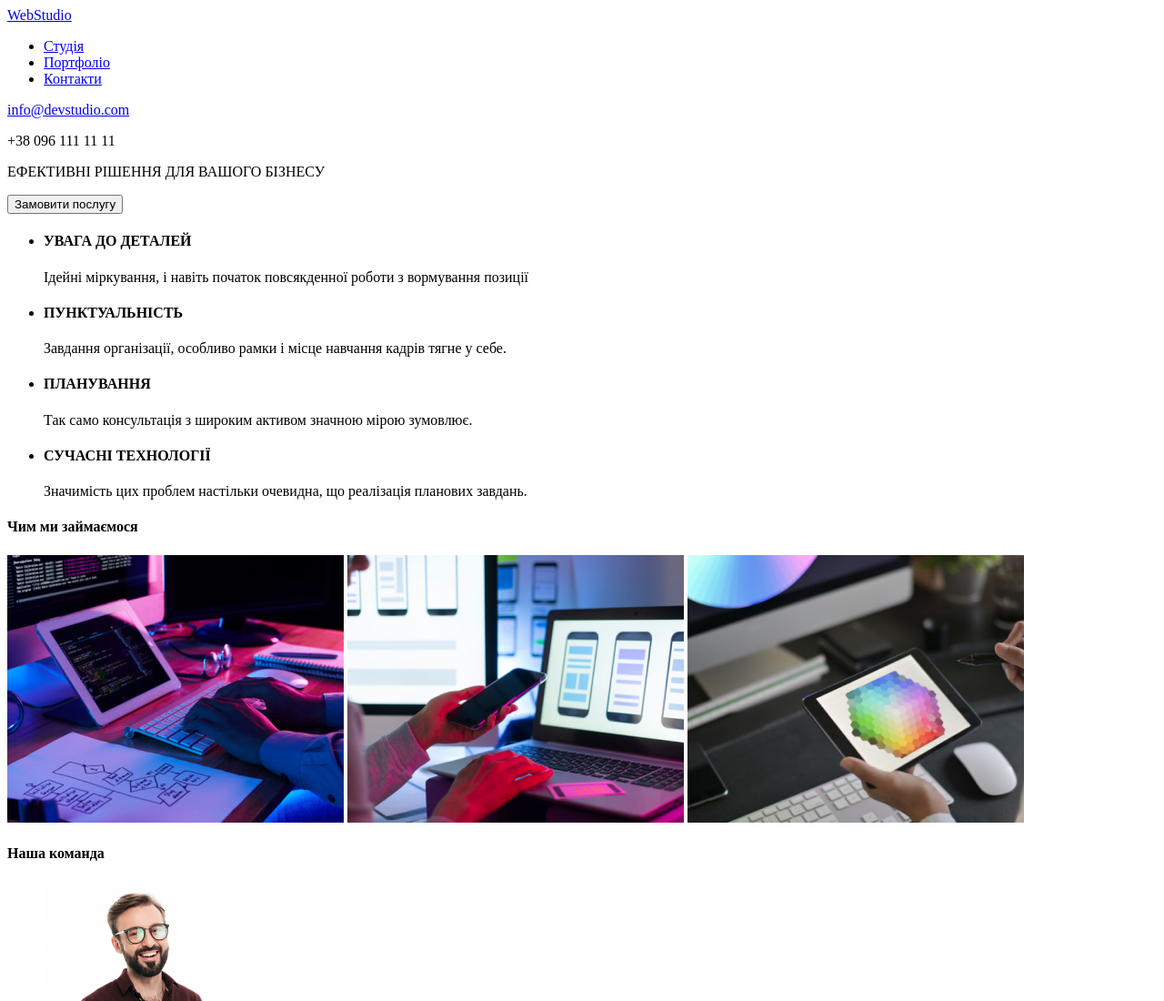
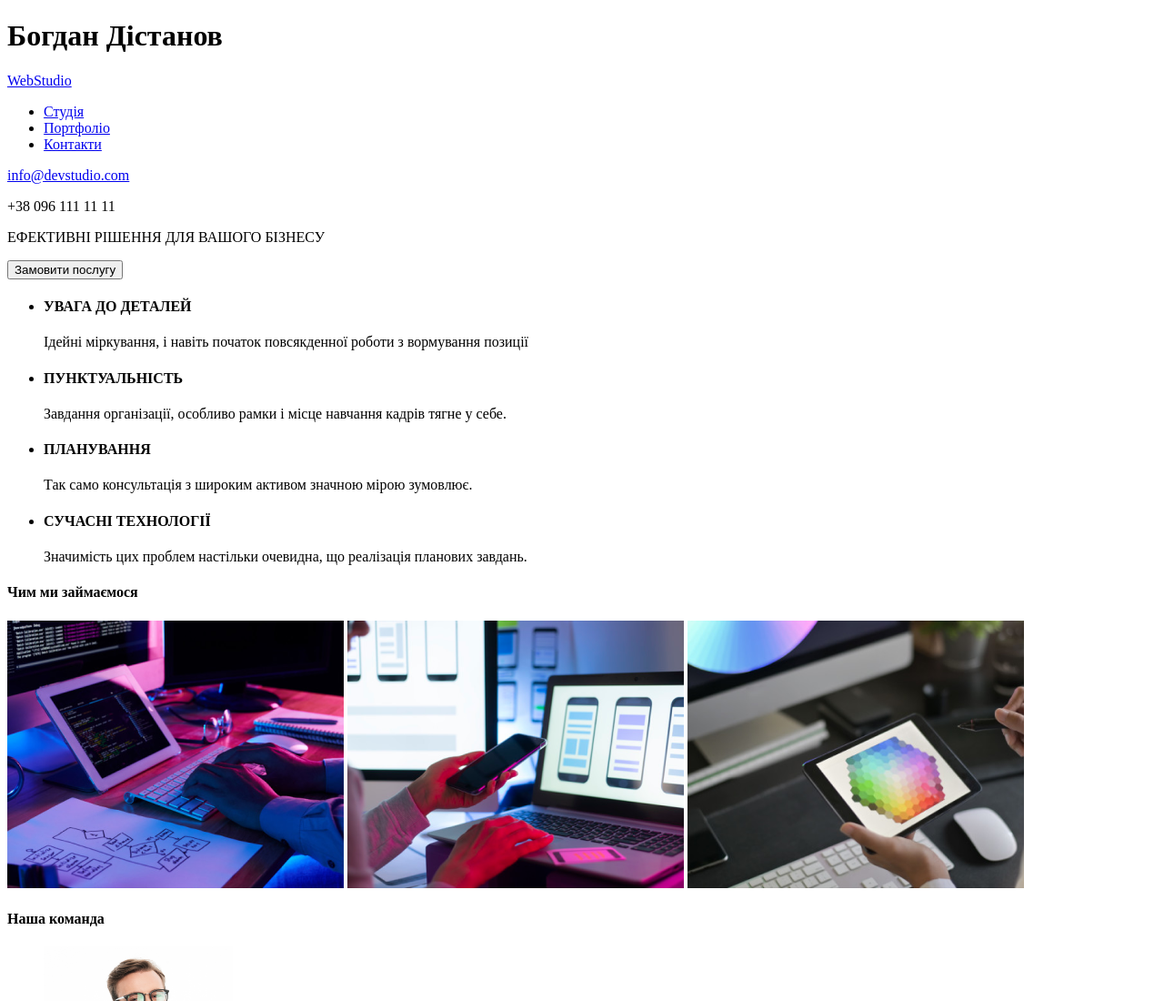
Before and after one commit to Nekoket54/test, a plain HTML site: page index.html in a window 1280 px wide. Shown: the top 1100 px of the page at 91% size. Drawn offline with Linux system fonts and the light colour scheme.

Commit message:
update index

```diff
--- a/index.html
+++ b/index.html
@@ -6,6 +6,11 @@
     <title>Document</title>
   </head>
   <body>
+    <h1>Богдан Дістанов</h1>
+
+
+
+
     <header>
       <a href="#">WebStudio</a>
       <ul>
```
